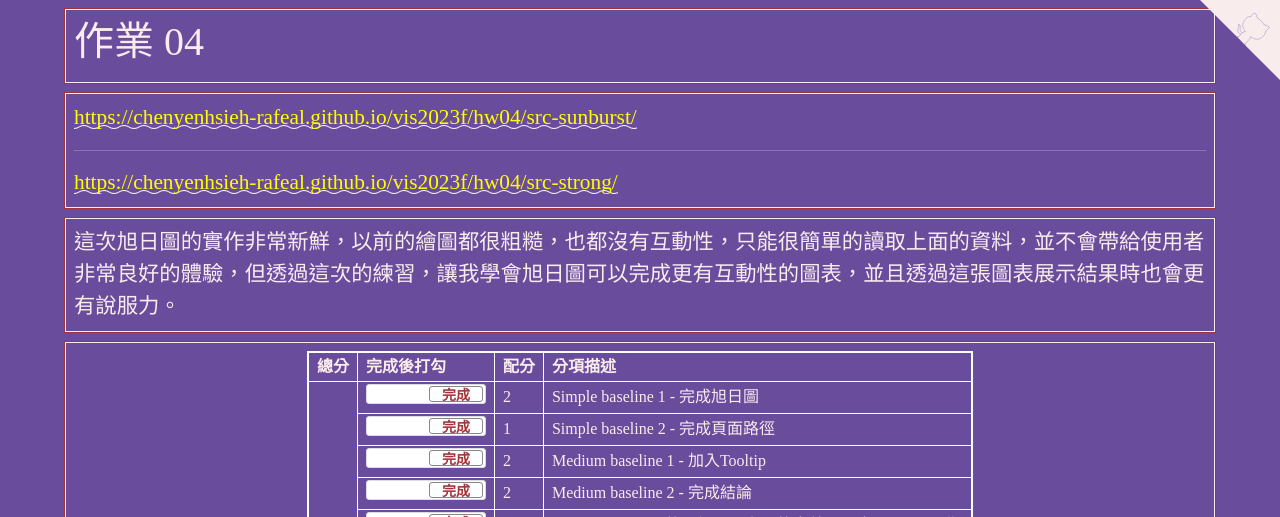
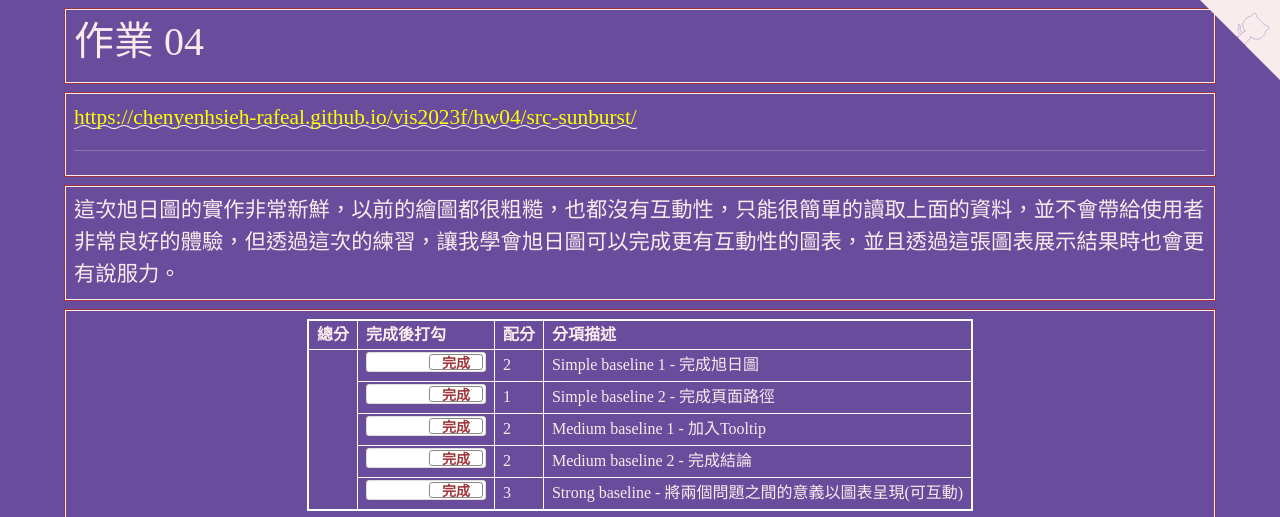
Before and after one commit to chenyenhsieh-rafeal/vis2023f, a plain HTML site: page hw04/index.html in a window 1280 px wide. Shown: the top 517 px of the page. Drawn offline with nearby package versions, Linux system fonts and the light colour scheme.

Commit message:
Update index.html

```diff
--- a/hw04/index.html
+++ b/hw04/index.html
@@ -180,7 +180,6 @@
     <div class="col-md-12 twenty">
       <a href="https://chenyenhsieh-rafeal.github.io/vis2023f/hw04/src-sunburst/">https://chenyenhsieh-rafeal.github.io/vis2023f/hw04/src-sunburst/</a>
       <hr>
-      <a href="https://chenyenhsieh-rafeal.github.io/vis2023f/hw04/src-strong/">https://chenyenhsieh-rafeal.github.io/vis2023f/hw04/src-strong/</a>
       </div>
   </div>
 
```
